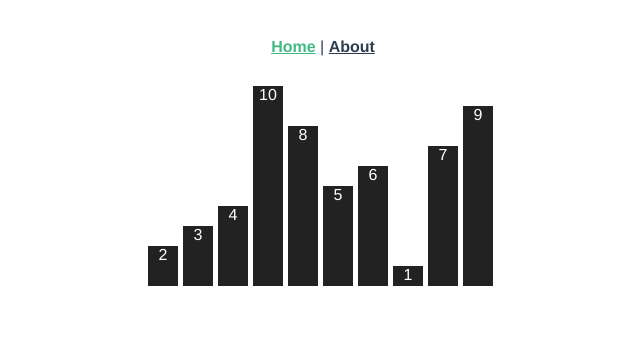
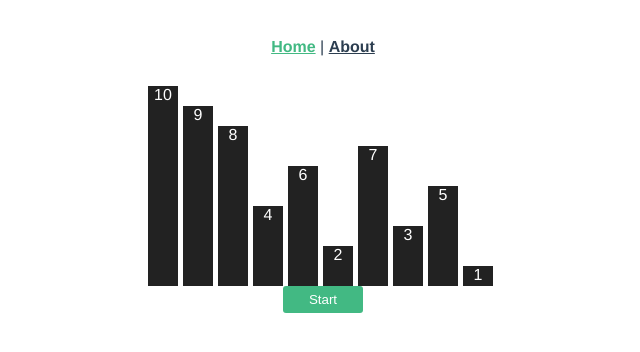
Before and after one commit to thesoumyaagrawal/Sorting-Algo-Visualizer, a Vue app: page / in a window 1280 px wide. Shown: the top 352 px of the page, without its empty margins (317-957 px from the left). Built offline with nearby package versions, Linux system fonts and the light colour scheme.

Commit message:
Added bubble sort

```diff
--- a/public/index.html
+++ b/public/index.html
@@ -1,15 +1,20 @@
 <!DOCTYPE html>
 <html lang="">
   <head>
-    <meta charset="utf-8">
-    <meta http-equiv="X-UA-Compatible" content="IE=edge">
-    <meta name="viewport" content="width=device-width,initial-scale=1.0">
-    <link rel="icon" href="<%= BASE_URL %>favicon.ico">
+    <meta charset="utf-8" />
+    <meta http-equiv="X-UA-Compatible" content="IE=edge" />
+    <meta name="viewport" content="width=device-width,initial-scale=1.0" />
+    <link rel="icon" href="<%= BASE_URL %>favicon.ico" />
     <title><%= htmlWebpackPlugin.options.title %></title>
+    <script src="https://cdnjs.cloudflare.com/ajax/libs/lodash.js/4.14.1/lodash.min.js"></script>
   </head>
   <body>
     <noscript>
-      <strong>We're sorry but <%= htmlWebpackPlugin.options.title %> doesn't work properly without JavaScript enabled. Please enable it to continue.</strong>
+      <strong
+        >We're sorry but <%= htmlWebpackPlugin.options.title %> doesn't work
+        properly without JavaScript enabled. Please enable it to
+        continue.</strong
+      >
     </noscript>
     <div id="app"></div>
     <!-- built files will be auto injected -->
--- a/src/components/DisplayArray.vue
+++ b/src/components/DisplayArray.vue
@@ -1,5 +1,10 @@
 <template>
-  <div v-for="item in array" :key="item" :style="{ height: item * 20 + 'px' }">
+  <div
+    v-for="(item, index) in array"
+    :key="item"
+    :style="{ height: item * 20 + 'px' }"
+    :class="getClassName(item, index)"
+  >
     {{ item }}
   </div>
 </template>
@@ -9,6 +14,15 @@ export default {
   name: "display-array",
   props: {
     array: Array,
+    active: Array,
+    done: Number,
+  },
+  methods: {
+    getClassName(item, index) {
+      if (index >= this.done) return "done";
+
+      return this.active.includes(item) ? "active" : "";
+    },
   },
 };
 </script>
@@ -20,4 +34,12 @@ div {
   width: 30px;
   margin-right: 5px;
 }
+
+div.active {
+  background-color: #42b983;
+}
+
+div.done {
+  background-color: rgb(204, 216, 29);
+}
 </style>
--- a/src/components/SortingPage.vue
+++ b/src/components/SortingPage.vue
@@ -1,7 +1,9 @@
 <template>
   <div>
-    <DisplayArray :array="array" />
+    <DisplayArray :array="array" :active="active" :done="done" />
   </div>
+  <p v-if="!done">Done!</p>
+  <button v-on:click="bubbleSort" :disabled="started">Start</button>
 </template>
 
 <script>
@@ -9,15 +11,15 @@ import DisplayArray from "@/components/DisplayArray.vue";
 
 export default {
   name: "sorting-page",
-  props: {
-    msg: String,
-  },
   components: {
     DisplayArray,
   },
   data() {
     return {
       array: [],
+      active: [],
+      done: 0,
+      started: false,
     };
   },
   methods: {
@@ -25,24 +27,53 @@ export default {
       var array = Array(10)
         .fill(1)
         .map((x, y) => x + y);
-      for (let i = array.length - 1; i > 0; i--) {
-        const j = Math.floor(Math.random() * (i + 1));
-        [array[i], array[j]] = [array[j], array[i]];
+
+      return _.shuffle(array);
+    },
+
+    sleep(milliseconds) {
+      return new Promise((resolve) => setTimeout(resolve, milliseconds));
+    },
+
+    async bubbleSort() {
+      this.started = true;
+      var array = this.array;
+
+      for (let i = 0; i < array.length; i++) {
+        for (let j = 0; j < array.length - i - 1; j++) {
+          this.active = [array[j], array[j + 1]];
+
+          if (array[j] > array[j + 1]) {
+            [array[j], array[j + 1]] = [array[j + 1], array[j]];
+            this.array = array;
+          }
+
+          await this.sleep(300);
+        }
+        this.done--;
       }
-      return array;
     },
   },
   created() {
     this.array = this.generateRandomArray();
+    this.done = this.array.length;
   },
 };
 </script>
 
-<!-- Add "scoped" attribute to limit CSS to this component only -->
 <style scoped>
 div {
   display: flex;
   justify-content: center;
   align-items: flex-end;
 }
+
+button {
+  background-color: #42b983;
+  color: white;
+  border: none;
+  border-radius: 3px;
+  padding: 6px;
+  width: 80px;
+}
 </style>
```
